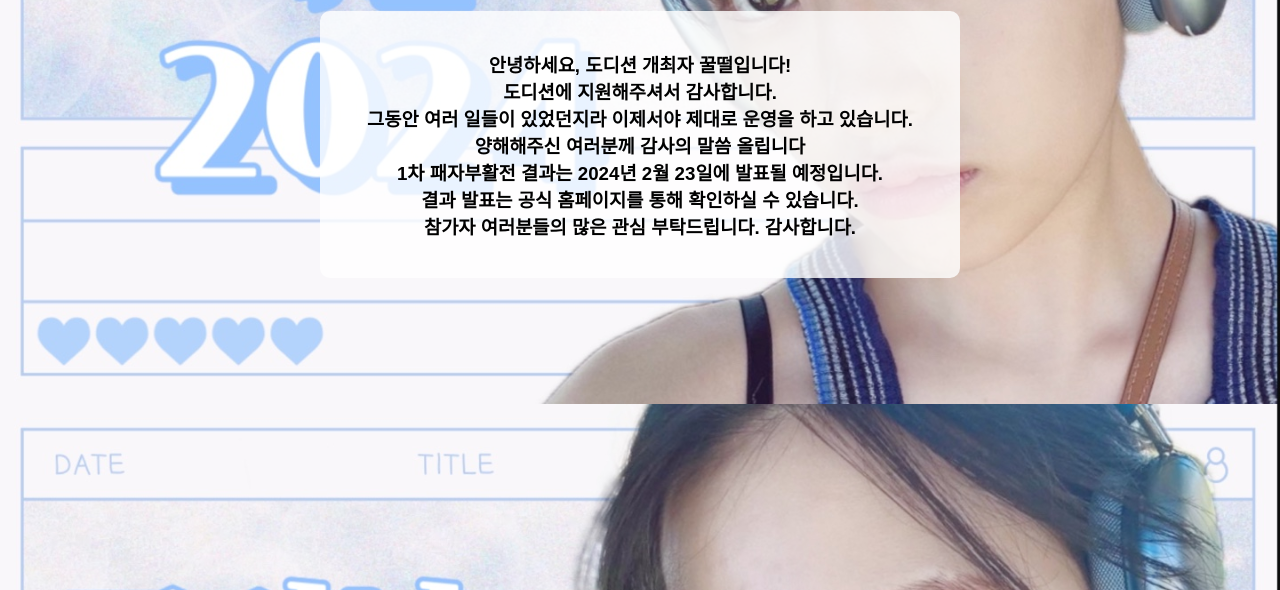
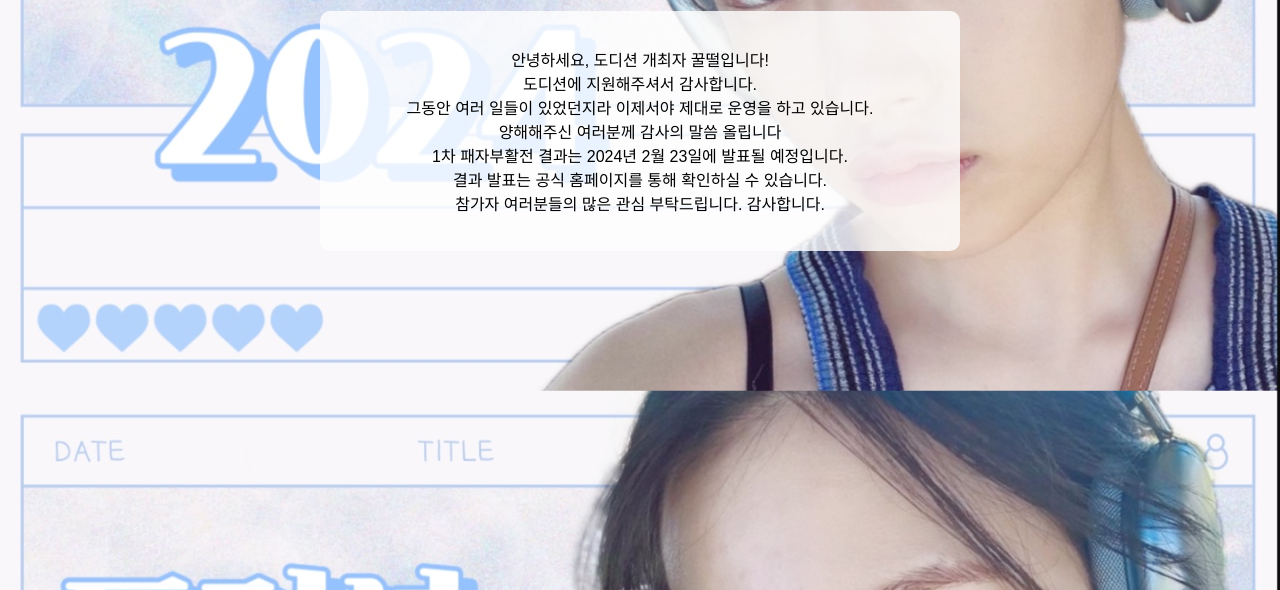
Before and after one commit to insidepixce/dodition-2024-result1, a plain HTML site: page index.html in a window 1280 px wide. Shown: the part 210-800 px from the top of the page. Drawn offline with Linux system fonts and the light colour scheme; a web font is replaced by a local one.

Commit message:
얇은글씨체

```diff
--- a/index.html
+++ b/index.html
@@ -82,13 +82,13 @@
         </div>
     </nav>
         <div class="container">
-            <h3>안녕하세요, 도디션 개최자 꿀떨입니다!<br>도디션에 지원해주셔서 감사합니다. <br>
+            <p>안녕하세요, 도디션 개최자 꿀떨입니다!<br>도디션에 지원해주셔서 감사합니다. <br>
                 그동안 여러 일들이 있었던지라 이제서야 제대로 운영을 하고 있습니다. <br>
                 양해해주신 여러분께 감사의 말씀 올립니다 <br>
                 1차 패자부활전 결과는 2024년 2월 23일에 발표될 예정입니다. <br>
                 결과 발표는 공식 홈페이지를 통해 확인하실 수 있습니다. <br>
                 참가자 여러분들의 많은 관심 부탁드립니다. 감사합니다.<br>
-            </h3>
+           </p>
         </div>
 
 </body>
```
